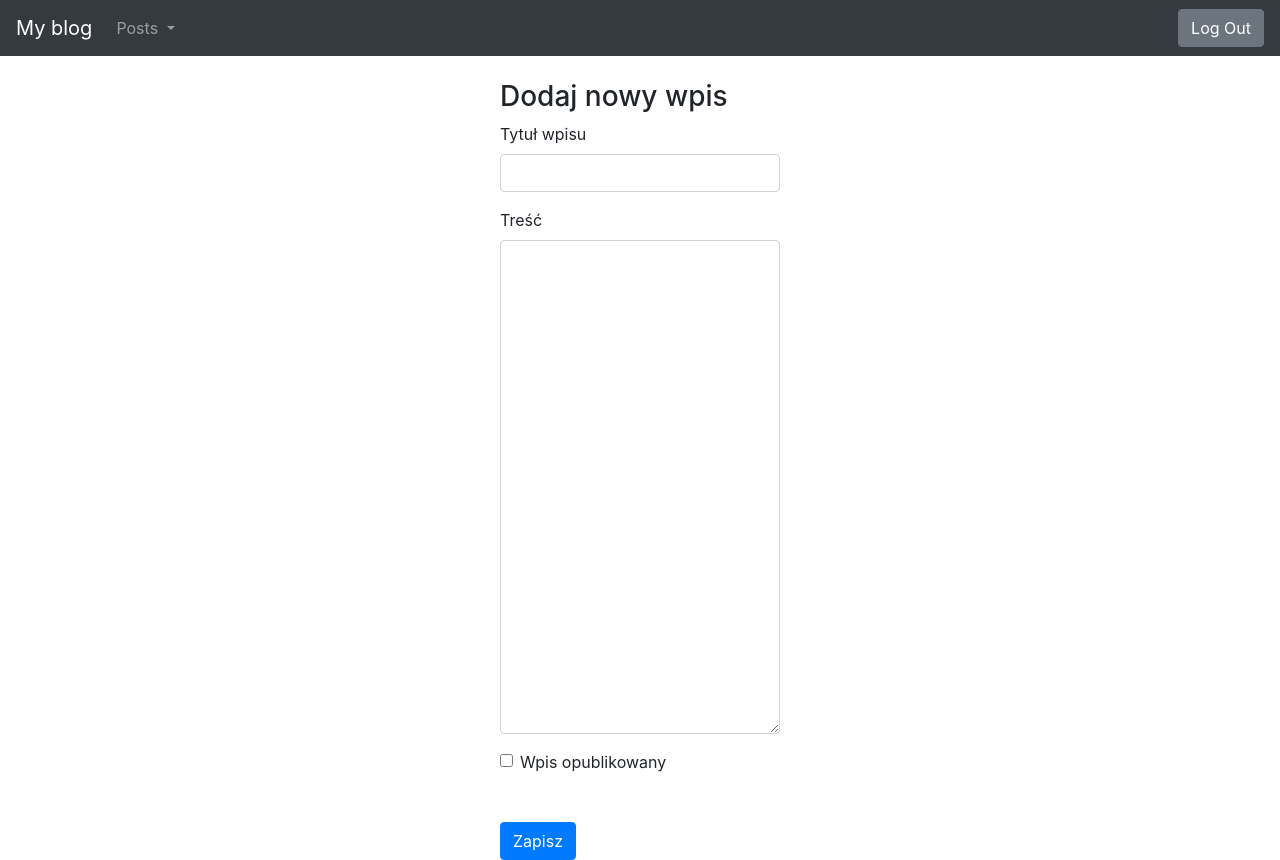
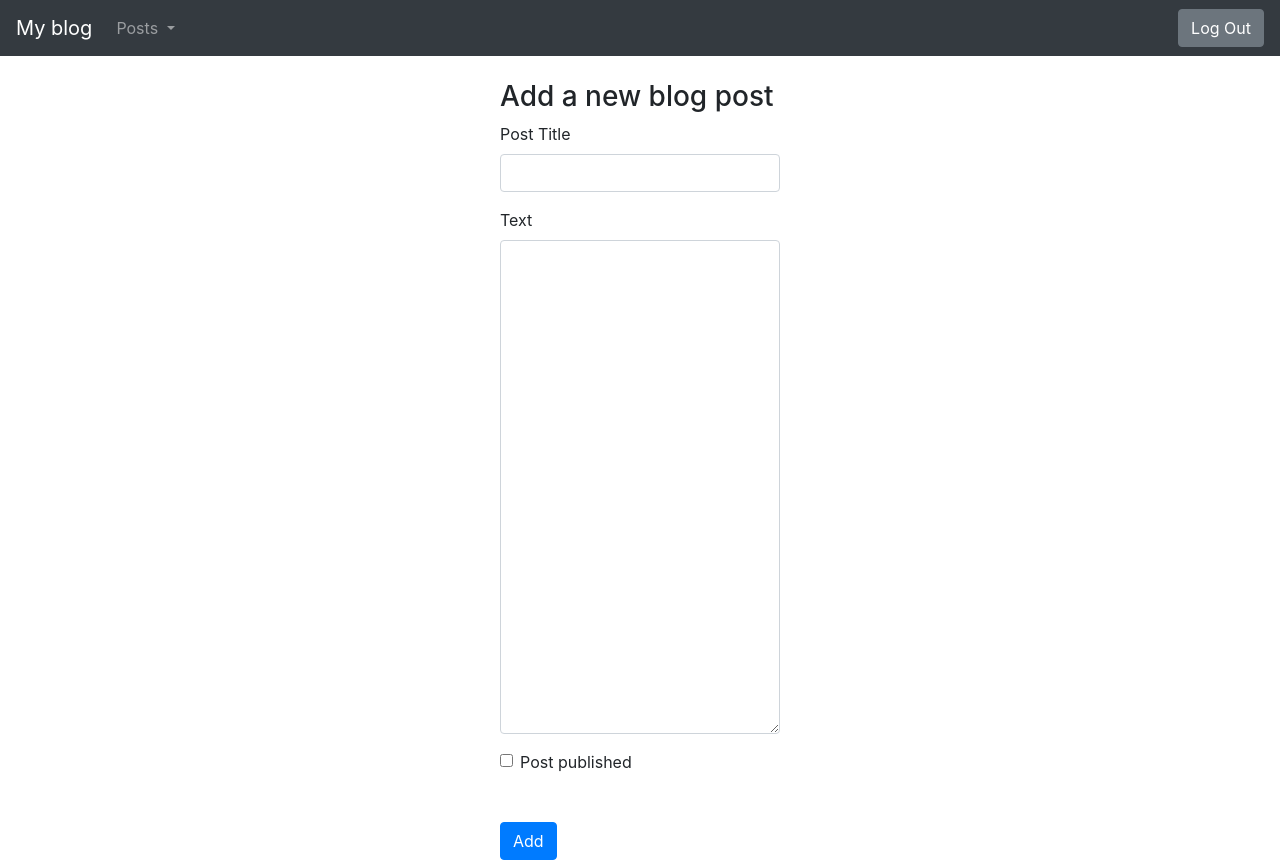
Before and after one commit to MegLip/Blog_Project, a Flask app: page /new-post/ in a window 1280 px wide. Run offline with Flask 2, Linux system fonts and the light colour scheme; the visitor is signed in with stand-in values (Sample User, id 1); some libraries are stand-ins or nearby versions.

Commit message:
Update entry_form.html

```diff
--- a/blog/templates/entry_form.html
+++ b/blog/templates/entry_form.html
@@ -2,24 +2,24 @@
 
 {% block content %}
 <h3>
-   Dodaj nowy wpis
+    Add a new blog post
 </h3>
 
 <form action="" method="POST">
     {{form.hidden_tag()}}
     <div class="form-group">
-       <label for="title">Tytuł wpisu</label>
+        <label for="title">Post Title</label>
         {{ form.title(class_="form-control") }}
     </div>
     <div class="form-group">
-       <label for="body">Treść</label>
-       {{ form.body(class_="form-control", cols="100", rows="20") }}
+        <label for="body">Text</label>
+        {{ form.body(class_="form-control", cols="80", rows="20") }}
     </div>
     <div class="form-check">
         {{ form.is_published(class_="form-check-input") }}
-       <label class="form-check-label" for="is_published">Wpis opublikowany</label>
+        <label class="form-check-label" for="is_published">Post published</label>
     </div>
-   <button type="submit" class="btn btn-primary mt-5">Zapisz</button>
+    <button type="submit" class="btn btn-primary mt-5">Add</button>
 </form>
 
 {% endblock %}
```
Lines whose indentation alone changed are shown as unchanged.
